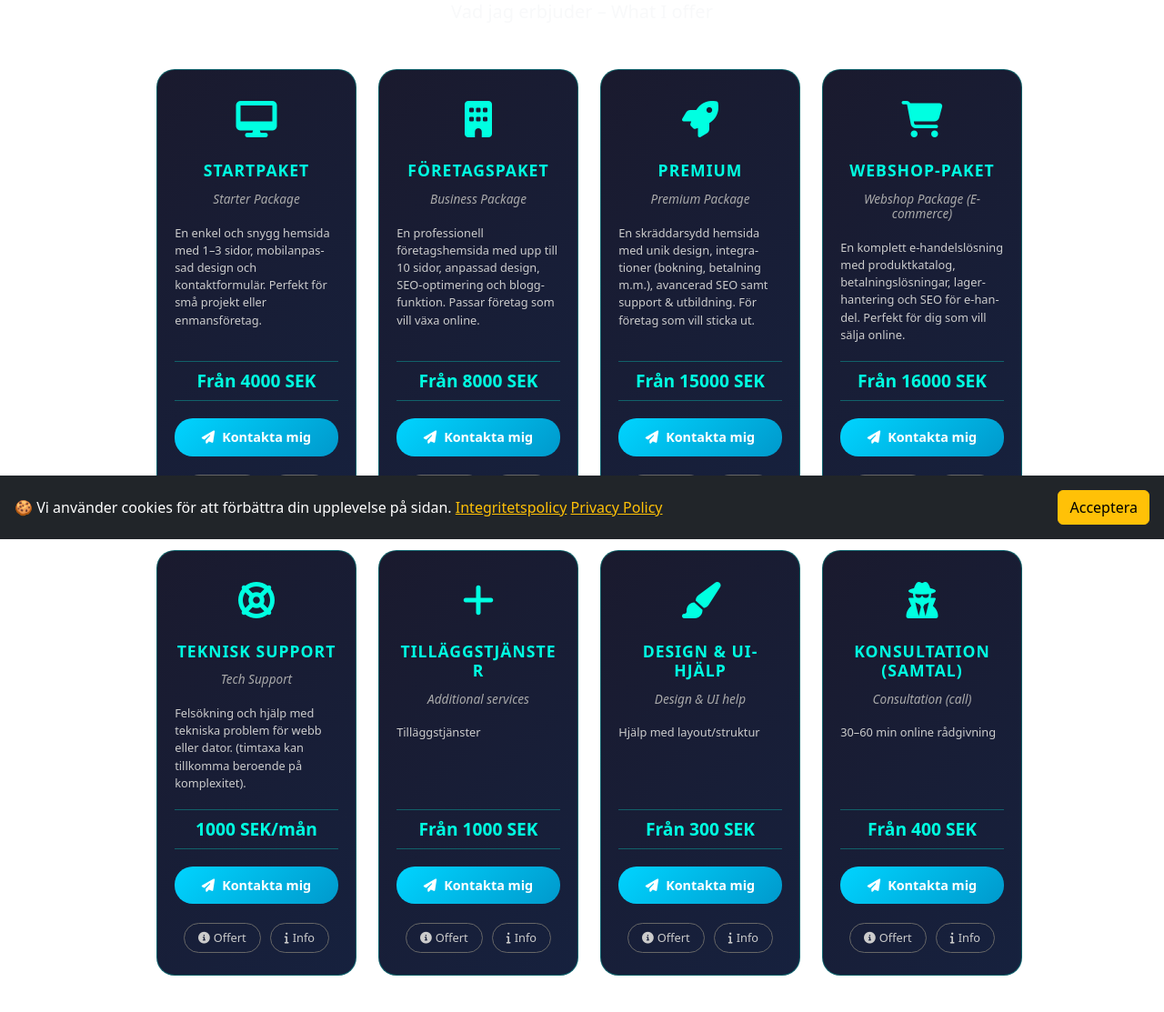
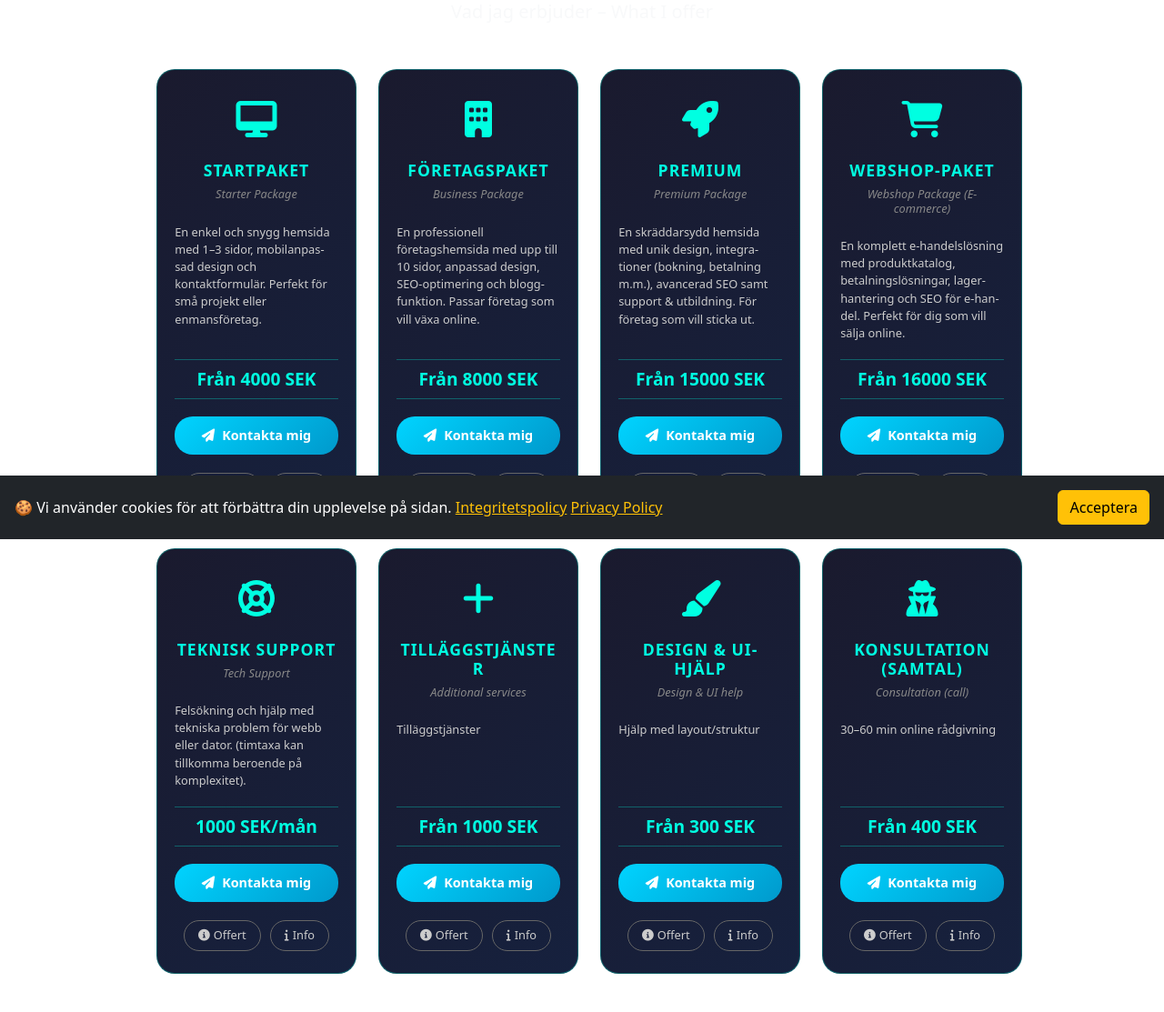
Before and after one commit to J-Anteskog/johans_digital_forge, a Django app: page /service/ in a window 1280 px wide. Shown: the part 207-1320 px from the top of the page at 91% size. Run offline with Django 5.2, Linux system fonts and the light colour scheme; data comes from the database, SQL or seed files in the repository; parts of the project's set-up code (start-up, migrations or seed data) failed here and were passed over.

Commit message:
showing eng sub in service_list

```diff
--- a/service/templates/service/service_list.html
+++ b/service/templates/service/service_list.html
@@ -42,7 +42,7 @@
     color: #00ffe1;
     font-size: 1.1rem;
     font-weight: bold;
-    margin-bottom: 0.8rem;
+    margin-bottom: 0.5rem;
     text-transform: uppercase;
     letter-spacing: 1px;
     word-wrap: break-word;
@@ -53,13 +53,14 @@
 
 /* English subtitle */
 .service-subtitle {
-    color: #aaa;
-    font-size: 0.85rem;
-    margin-bottom: 1.2rem;
+    color: #888;
+    font-size: 0.8rem;
+    margin-bottom: 1.5rem;
     font-style: italic;
     word-wrap: break-word;
     overflow-wrap: break-word;
     line-height: 1.2;
+    font-weight: normal;
 }
 
 /* Description text */
@@ -218,7 +219,7 @@
             <!-- Title -->
             <div class="service-title">{{ service.title_sv }}</div>
 
-            <!-- Subtitle -->
+            <!-- Subtitle (English version) -->
             <div class="service-subtitle">{{ service.title_en }}</div>
 
             <!-- Description -->
```
